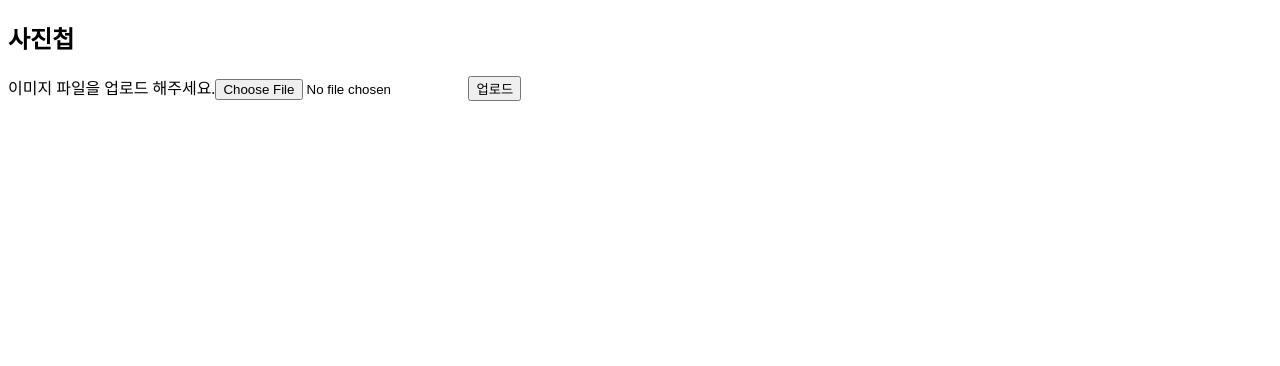
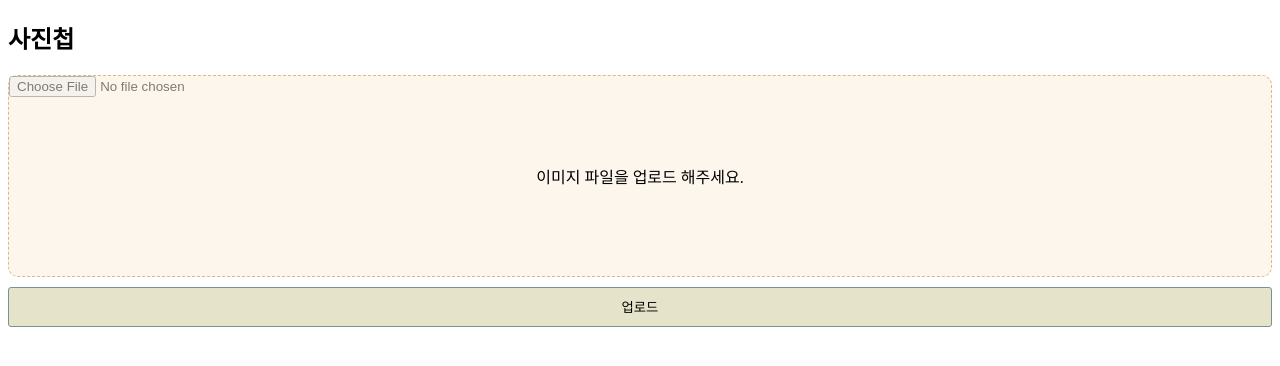
Before and after one commit to seanprehensible/my-photo-album, a React (Create React App) app in the folder client/: page / in a window 1280 px wide. Shown: the top 366 px of the page. Built offline with nearby package versions, Linux system fonts and the light colour scheme.

Commit message:
Style image upload form draggable

```diff
--- /dev/null
+++ b/client/src/components/UploadForm.css
@@ -0,0 +1,38 @@
+.file-dropper {
+  display: flex;
+  position: relative;
+  justify-content: center;
+  align-items: center;
+  border: 1px dashed #dab88b;
+  height: 200px;
+  background-color: #fdf6ec;
+  border-radius: 10px;
+  margin-bottom: 10px;
+}
+
+.file-dropper input {
+  position: absolute;
+  width: 100%;
+  height: 100%;
+  cursor: pointer;
+  opacity: 0.5;
+}
+
+.file-dropper:hover {
+  background-color: #f3e9dd;
+  transition: 0.5s;
+}
+
+.submit-btn {
+  width: 100%;
+  height: 40px;
+  background-color: #e5e3c9;
+  border: 1px solid #789395;
+  border-radius: 3px;
+  cursor: pointer;
+}
+
+.submit-btn:hover {
+  background-color: #b4cfb0;
+  transition: 0.5s;
+}
--- a/client/src/components/UploadForm.js
+++ b/client/src/components/UploadForm.js
@@ -1,5 +1,6 @@
 import React, { useState } from "react";
 import axios from "axios";
+import "./UploadForm.css";
 
 const UplaodForm = () => {
   const defaultMsg = "이미지 파일을 업로드 해주세요.";
@@ -29,9 +30,13 @@ const UplaodForm = () => {
 
   return (
     <form onSubmit={onSubmitForm}>
-      <label htmlFor="image">{fileName}</label>
-      <input id="image" type="file" onChange={imageSelectHandler} />
-      <button type="submit">업로드</button>
+      <div className="file-dropper">
+        <label htmlFor="image">{fileName}</label>
+        <input id="image" type="file" onChange={imageSelectHandler} />
+      </div>
+      <button type="submit" className="submit-btn">
+        업로드
+      </button>
     </form>
   );
 };
```
